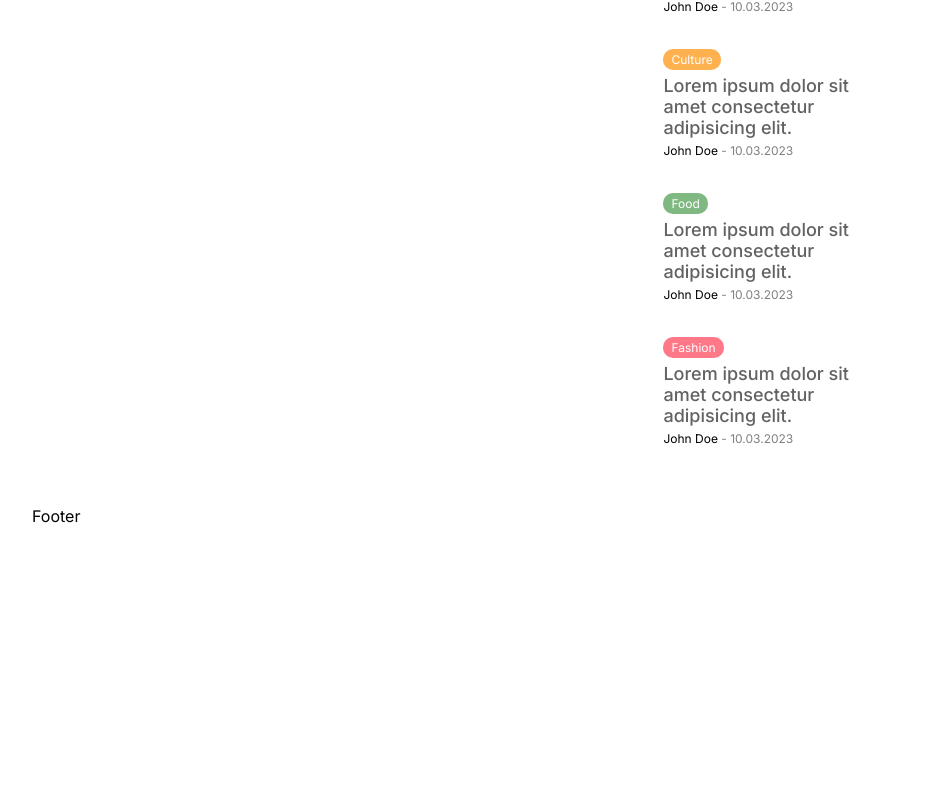
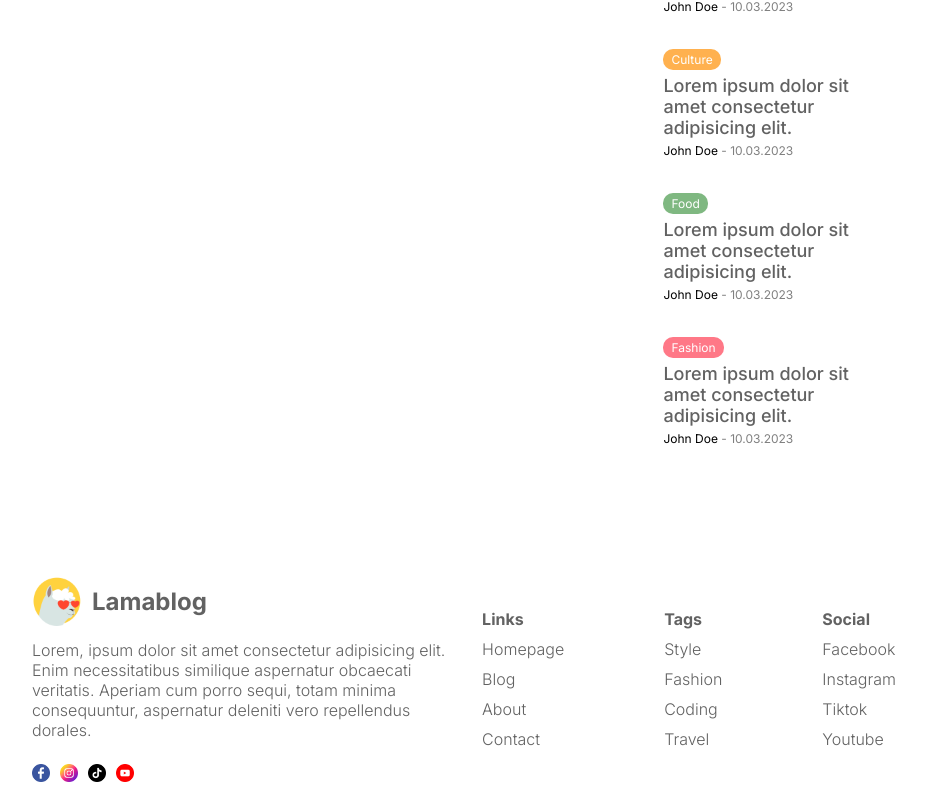
Before and after one commit to KeshavSaraogi/blog, a Next.js app: page / in a window 1280 px wide. Shown: the part 2504-3306 px from the top of the page, without its empty margins (176-1102 px from the left). Before the commit the page ends 3030 px from the top, so only its background shows below. Built offline with nearby package versions, Linux system fonts and the light colour scheme.

Commit message:
completing the homepage
-- footer module

```diff
--- a/src/components/footer/Footer.jsx
+++ b/src/components/footer/Footer.jsx
@@ -1,9 +1,55 @@
-import React from 'react'
+
+import React from "react";
+import styles from "./footer.module.css";
+import Image from "next/image";
+import Link from "next/link";
 
 const Footer = () => {
-    return (
-        <div className="">Footer</div>
-    )
-}
+  return (
+    <div className={styles.container}>
+      <div className={styles.info}>
+        <div className={styles.logo}>
+          <Image src="/logo.png" alt="lama blog" width={50} height={50} />
+          <h1 className={styles.logoText}>Lamablog</h1>
+        </div>
+        <p className={styles.desc}>
+          Lorem, ipsum dolor sit amet consectetur adipisicing elit. Enim
+          necessitatibus similique aspernatur obcaecati veritatis. Aperiam cum
+          porro sequi, totam minima consequuntur, aspernatur deleniti vero
+          repellendus dorales.
+        </p>
+        <div className={styles.icons}>
+          <Image src="/facebook.png" alt="" width={18} height={18} />
+          <Image src="/instagram.png" alt="" width={18} height={18} />
+          <Image src="/tiktok.png" alt="" width={18} height={18} />
+          <Image src="/youtube.png" alt="" width={18} height={18} />
+        </div>
+      </div>
+      <div className={styles.links}>
+        <div className={styles.list}>
+          <span className={styles.listTitle}>Links</span>
+          <Link href="/">Homepage</Link>
+          <Link href="/">Blog</Link>
+          <Link href="/">About</Link>
+          <Link href="/">Contact</Link>
+        </div>
+        <div className={styles.list}>
+          <span className={styles.listTitle}>Tags</span>
+          <Link href="/">Style</Link>
+          <Link href="/">Fashion</Link>
+          <Link href="/">Coding</Link>
+          <Link href="/">Travel</Link>
+        </div>
+        <div className={styles.list}>
+          <span className={styles.listTitle}>Social</span>
+          <Link href="/">Facebook</Link>
+          <Link href="/">Instagram</Link>
+          <Link href="/">Tiktok</Link>
+          <Link href="/">Youtube</Link>
+        </div>
+      </div>
+    </div>
+  );
+};
 
-export default Footer
+export default Footer;
```
Also changed, not shown: public/logo.png (added), src/components/footer/footer.module.css (renamed from src/components/footer/footer.modules.css).
